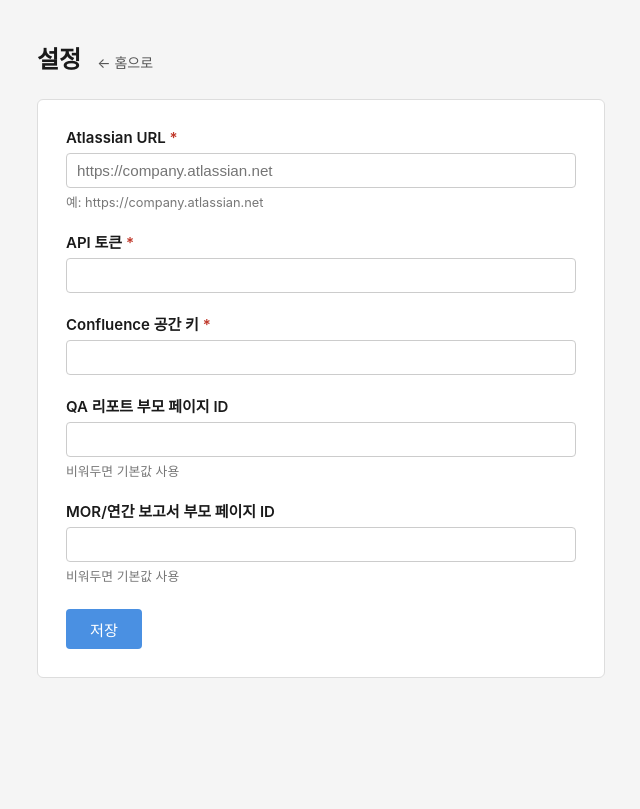
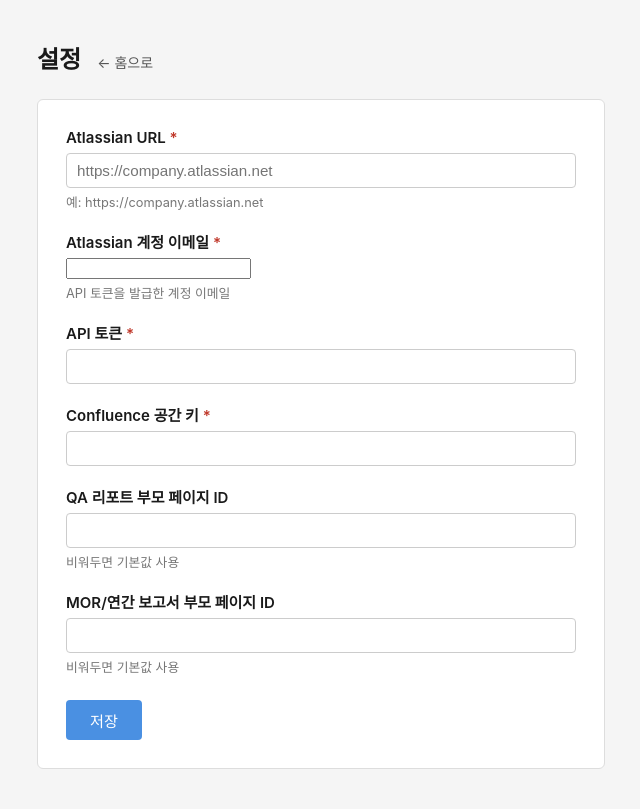
Before and after one commit to jamieqa0/bodoc-jira-automation, a Flask app: page /settings in a window 1280 px wide. Shown: the whole page, without its empty margins (319-959 px from the left). Before the commit the page ends 678 px from the top, so only its background shows below. Run offline with Flask 3, Linux system fonts and the light colour scheme.

Commit message:
fix: add missing atlassian_user field and handle save errors in settings
- Add atlassian_user to _REQUIRED_FIELDS and _ALL_FIELDS in blueprints/settings.py
- Add email input for atlassian_user in templates/settings.html (between URL and API token)
- Wrap save_ui_settings() in try/except OSError to surface write failures via flash

Co-Authored-By: Claude Sonnet 4.6 <noreply@anthropic.com>

```diff
--- a/blueprints/settings.py
+++ b/blueprints/settings.py
@@ -4,7 +4,7 @@ from config.ui_settings_loader import load_ui_settings, save_ui_settings
 
 settings_bp = Blueprint("settings", __name__)
 
-_REQUIRED_FIELDS = ("atlassian_url", "atlassian_api_token", "confluence_space_key")
+_REQUIRED_FIELDS = ("atlassian_url", "atlassian_user", "atlassian_api_token", "confluence_space_key")
 _ALL_FIELDS = _REQUIRED_FIELDS + ("qa_report_parent_id", "mor_parent_id")
 
 
@@ -26,7 +26,12 @@ def save_settings():
         flash("필수 항목을 모두 입력해주세요.", "error")
         return render_template("settings.html", settings=data)
 
-    save_ui_settings(data)
+    try:
+        save_ui_settings(data)
+    except OSError as e:
+        flash(f"설정 저장 중 오류가 발생했습니다: {e}", "error")
+        return render_template("settings.html", settings=data)
+
     flash("설정이 저장되었습니다.", "success")
 
     if is_first_run:
--- a/templates/settings.html
+++ b/templates/settings.html
@@ -31,6 +31,18 @@
         required
       >
       <p class="help-text">예: https://company.atlassian.net</p>
+    </div>
+
+    <div class="form-group">
+      <label for="atlassian_user">Atlassian 계정 이메일 <span class="required">*</span></label>
+      <input
+        type="email"
+        id="atlassian_user"
+        name="atlassian_user"
+        value="{{ settings.get('atlassian_user', '') }}"
+        required
+      >
+      <p class="help-text">API 토큰을 발급한 계정 이메일</p>
     </div>
 
     <div class="form-group">
```
